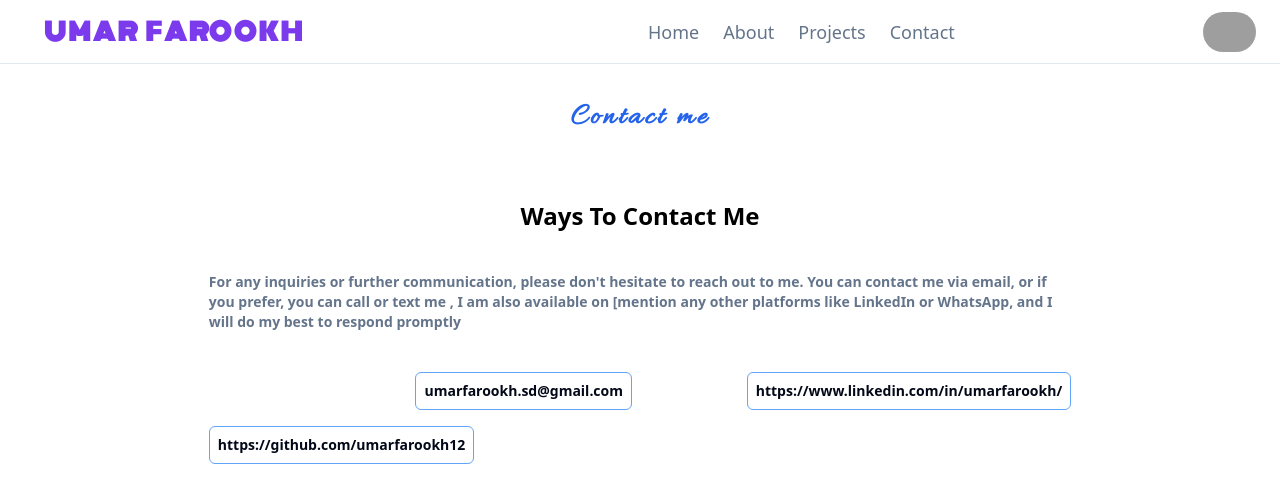
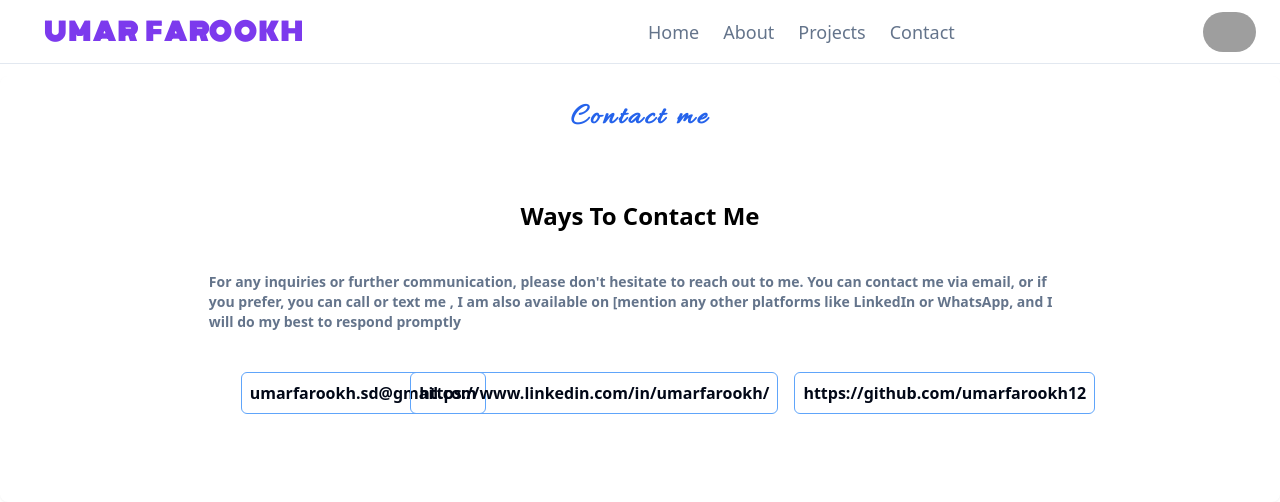
Before and after one commit to umarfarookh12/umar_profile, a React (Vite) app: page /contact in a window 1280 px wide. Shown: the top 502 px of the page. Built offline with nearby package versions, Linux system fonts and the light colour scheme; grey boxes are pictures that could not be loaded; a web font is replaced by a local one.

Commit message:
updated contact with grid

```diff
--- a/src/components/routes/Contact.tsx
+++ b/src/components/routes/Contact.tsx
@@ -27,7 +27,7 @@ const Contact = () => {
               best to respond promptly
             </p>
           </div>
-          <div className="grid md:grid-cols-2 justify-items-center content-center place-content-center md:w-[70%] md:mx-auto gap-4 text-sm">
+          <div className="grid lg:grid-cols-3 justify-items-center content-center place-content-center md:w-[70%] md:mx-auto gap-4 md:text-md">
             <div className="border border-blue-400 font-semibold w-fit p-2 justify-self-start md:justify-self-end rounded-md ">
               <form method="POST">
                 <a href="mailto: umarfarookh.sd@gmail.com">
```
